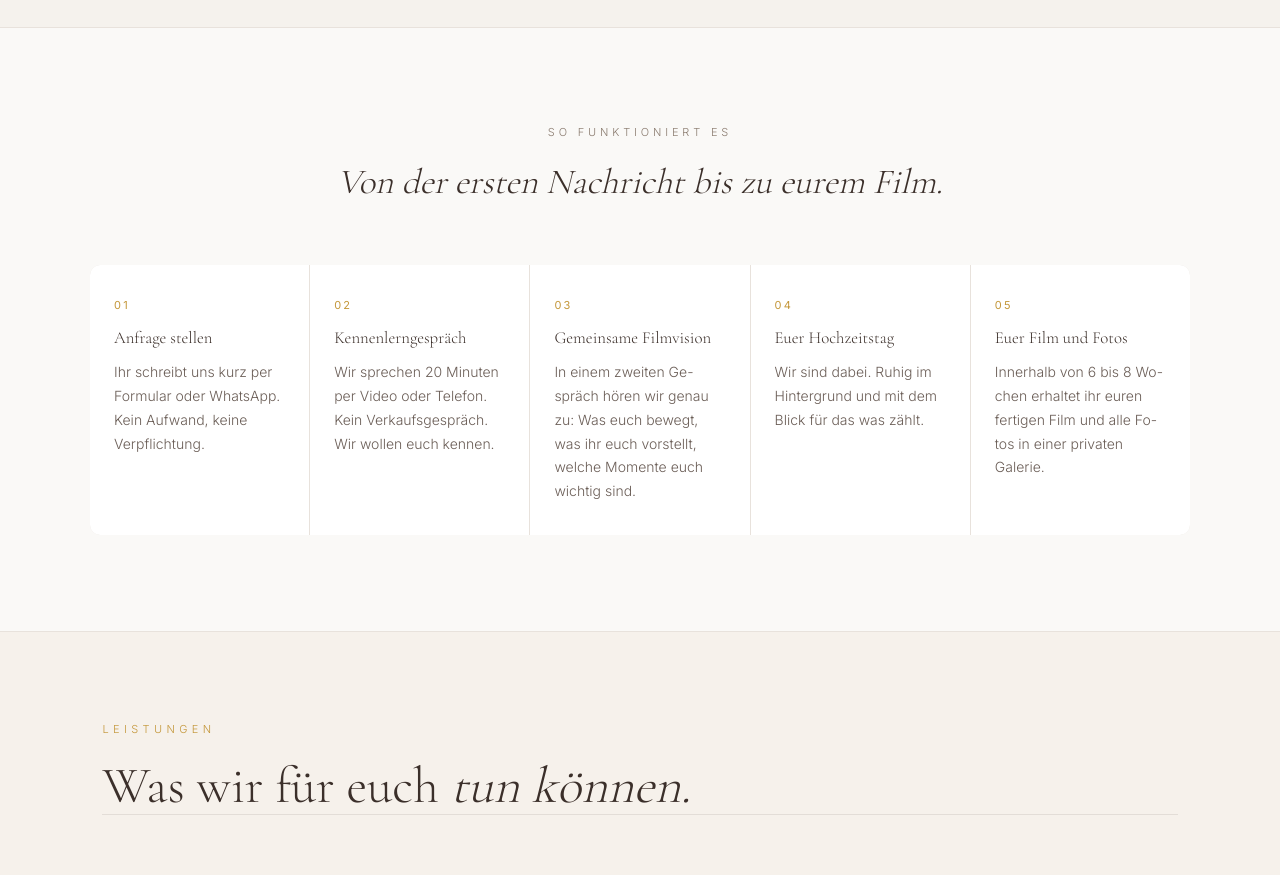
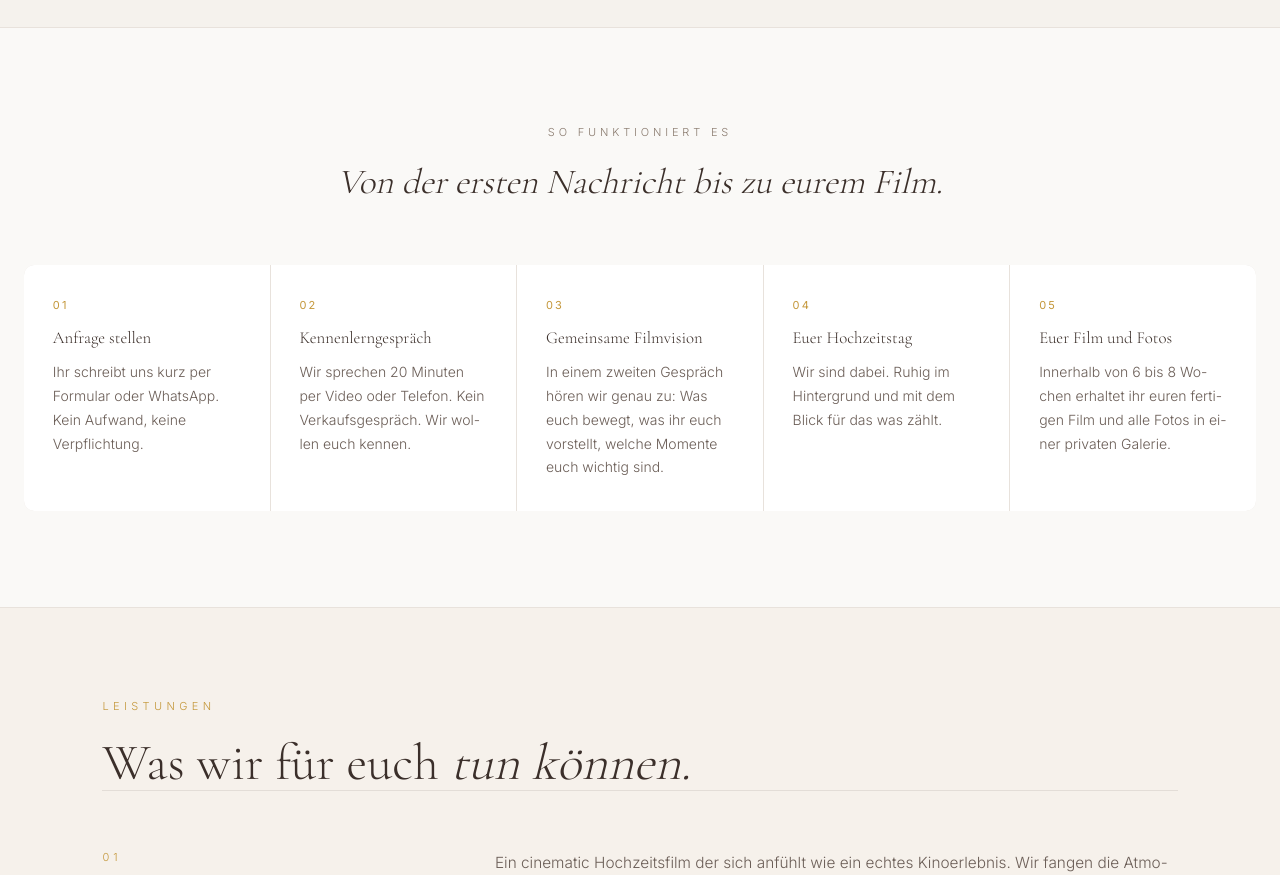
Before and after one commit to Amoriva-Films/personal-website, a Next.js app: page / in a window 1280 px wide. Shown: the part 3060-3935 px from the top of the page. Built offline with nearby package versions, Linux system fonts and the light colour scheme.

Commit message:
style: wider Prozess grid cards for better readability

```diff
--- a/components/Prozess.jsx
+++ b/components/Prozess.jsx
@@ -19,7 +19,7 @@ const schritte = [
 export default function Prozess() {
   return (
     <section style={{ padding: '6rem 1.5rem', background: '#FAF9F7', borderTop: '0.5px solid #E8E2DC', borderBottom: '0.5px solid #E8E2DC' }}>
-      <div style={{ maxWidth: '1100px', margin: '0 auto' }}>
+      <div style={{ maxWidth: '1400px', margin: '0 auto' }}>
         <FadeIn>
           <p style={{ textAlign: 'center', fontFamily: sans, fontSize: '11px', letterSpacing: '0.35em', textTransform: 'uppercase', color: '#8A7B6F', marginBottom: '1rem', fontWeight: 300 }}>
             So funktioniert es
@@ -28,10 +28,10 @@ export default function Prozess() {
             Von der ersten Nachricht bis zu eurem Film.
           </h2>
         </FadeIn>
-        <div style={{ display: 'grid', gridTemplateColumns: 'repeat(auto-fit, minmax(180px, 1fr))', gap: '1px', background: '#E8E2DC', borderRadius: '10px', overflow: 'hidden' }}>
+        <div style={{ display: 'grid', gridTemplateColumns: 'repeat(auto-fit, minmax(220px, 1fr))', gap: '1px', background: '#E8E2DC', borderRadius: '10px', overflow: 'hidden' }}>
           {schritte.map((s, i) => (
             <FadeIn key={i} delay={i * 0.07}>
-              <div style={{ background: '#FFFFFF', padding: '2rem 1.5rem', height: '100%' }}>
+              <div style={{ background: '#FFFFFF', padding: '2rem 1.8rem', height: '100%' }}>
                 <p style={{ fontFamily: sans, fontSize: '11px', letterSpacing: '0.2em', color: gold, marginBottom: '0.75rem', fontWeight: 500 }}>{s.nummer}</p>
                 <h3 style={{ fontFamily: serif, fontSize: '1.05rem', fontWeight: 300, color: brown, marginBottom: '0.6rem' }}>{s.titel}</h3>
                 <p style={{ fontFamily: sans, fontSize: '14px', lineHeight: 1.7, color: soft, margin: 0, fontWeight: 300 }}>{s.text}</p>
```
